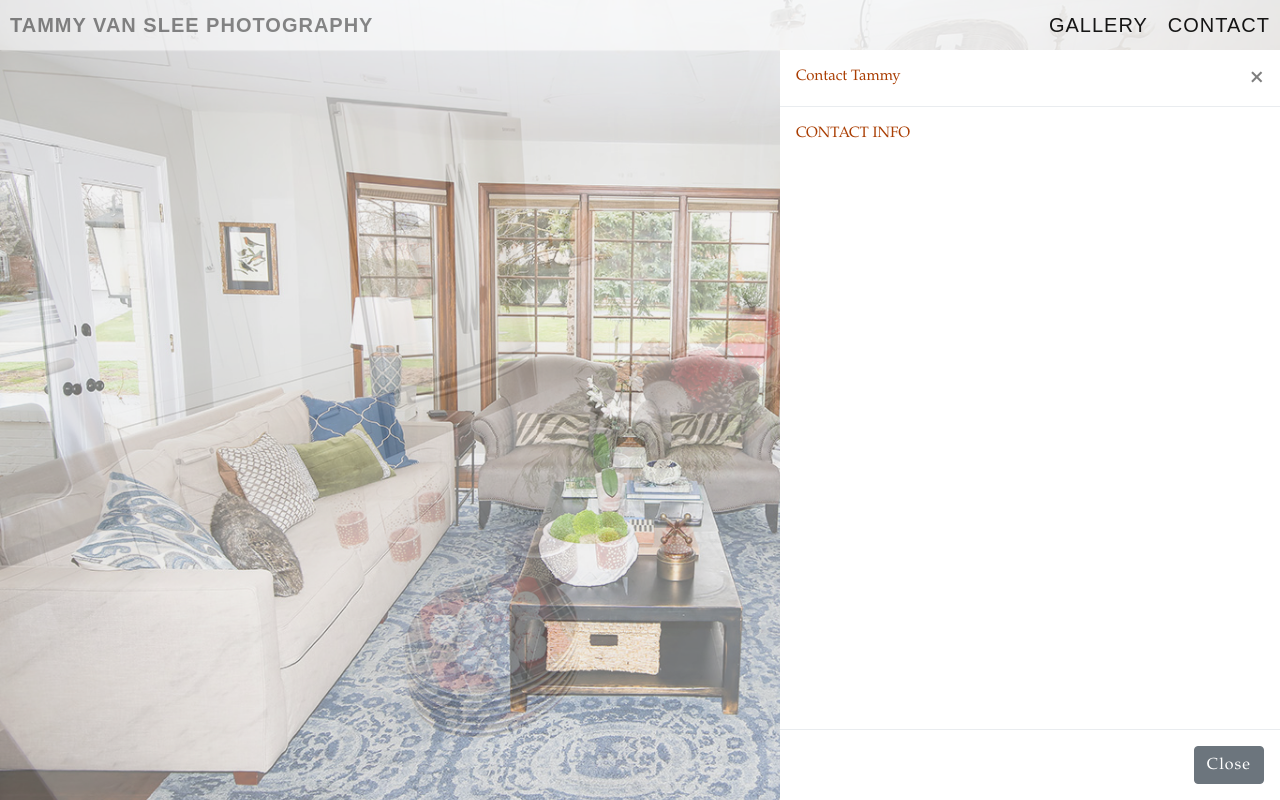
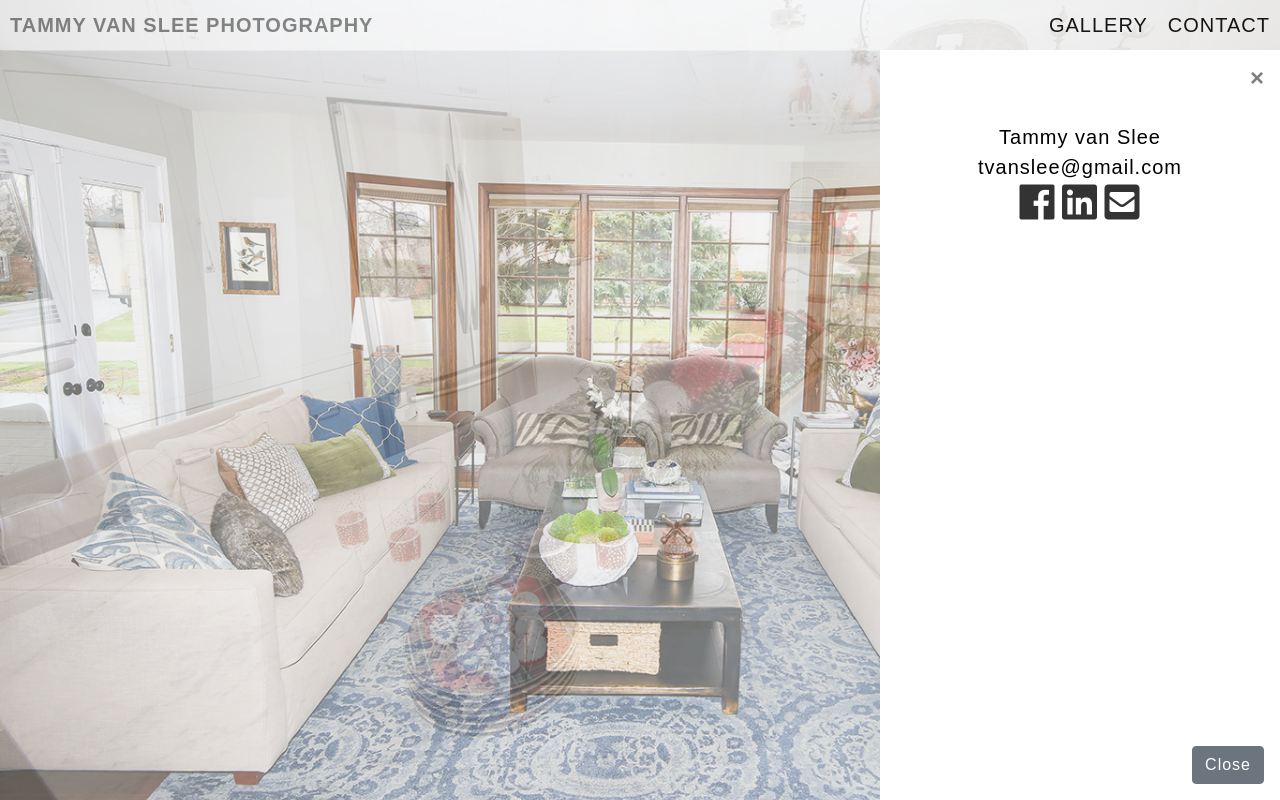
Before and after one commit to vvanslee/tammyvanslee, a plain HTML site: page index.html in a window 1280 px wide. Both pictures are taken after a click on the button "CONTACT". Drawn offline with nearby package versions, Linux system fonts and the light colour scheme.

Commit message:
updated modal & added font awesome cdn

```diff
--- a/css/style.css
+++ b/css/style.css
@@ -69,9 +69,13 @@ a:hover {
 .modal-dialog {
     padding-top: 50px;
     margin: 0px;
-    width: 500px;
+    width: 400px;
     height: 100%;
     float: right;
+    color: #000000;
+    font-family: Arial, sans-serif;
+    font-size: 20px;
+    letter-spacing: 1px;
 }
 
 .modal-content {
@@ -85,6 +89,17 @@ a:hover {
     background-color: rgba(0, 0, 0, 0)
 }
 
+.modal-header {
+    border-bottom: none;
+}
+
+.modal-body {
+    text-align: center;
+}
+
+.modal-footer {
+    border-top: none;
+}
 
 
 .col, .col-1, .col-10, .col-11, .col-12, .col-2,
--- a/index.html
+++ b/index.html
@@ -12,6 +12,8 @@
     <script type="text/javascript" src="js/modernizr.custom.86080.js"></script>
     <!-- animate   -->
     <link rel="stylesheet" type="text/css" href="css/animate.css">
+    <!-- font awesome -->
+    <link rel="stylesheet" href="https://use.fontawesome.com/releases/v5.0.10/css/all.css" integrity="sha384-+d0P83n9kaQMCwj8F4RJB66tzIwOKmrdb46+porD/OvrJ+37WqIM7UoBtwHO6Nlg" crossorigin="anonymous">
     <!-- personal -->
     <link rel="stylesheet" type="text/css" href="css/style.css">
     <script src="js/app.js"></script>
@@ -55,13 +57,31 @@
             <div class="modal-dialog" role="document">
                 <div class="modal-content">
                     <div class="modal-header">
-                        <h5 class="modal-title" id="exampleModalLabel">Contact Tammy</h5>
+                        <!-- <h5 class="modal-title" id="exampleModalLabel">
+                            Contact Tammy
+                        </h5> -->
                         <button type="button" class="close" data-dismiss="modal" aria-label="Close">
                             <span aria-hidden="true">&times;</span>
                         </button>
                     </div>
                     <div class="modal-body">
-                        CONTACT INFO
+                        <div class="row">
+                            <div class="col-md-12">
+                                Tammy van Slee
+                            </div>
+                        </div>
+                        <div class="row">
+                            <div class="col-md-12">
+                                tvanslee@gmail.com
+                            </div>
+                        </div>
+                        <div class="row">
+                            <div class="col-md-12">
+                                <a href="https://www.facebook.com/tvansleephotography/"><i class="fab fa-facebook fa-2x"></i></a>
+                                <a href="https://www.linkedin.com/in/tammy-van-slee-3471121a"><i class="fab fa-linkedin fa-2x"></i></a>
+                                <a href="mailto:tvanslee@gmail.com?"><i class="fas fa-envelope-square fa-2x"></i></a>
+                            </div>
+                        </div>
                     </div>
                     <div class="modal-footer">
                         <button type="button" class="btn btn-secondary" data-dismiss="modal">Close</button>
```
